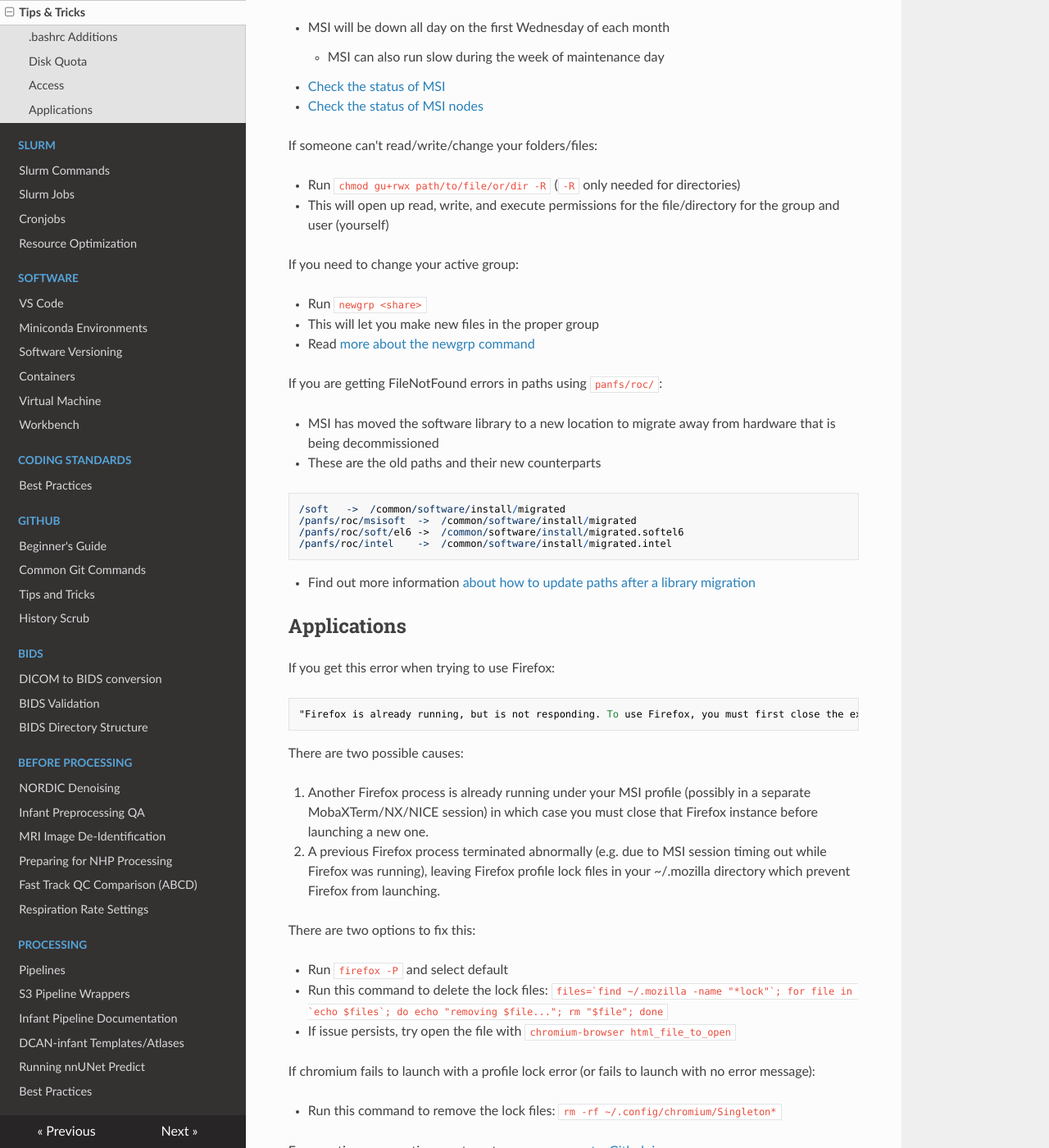
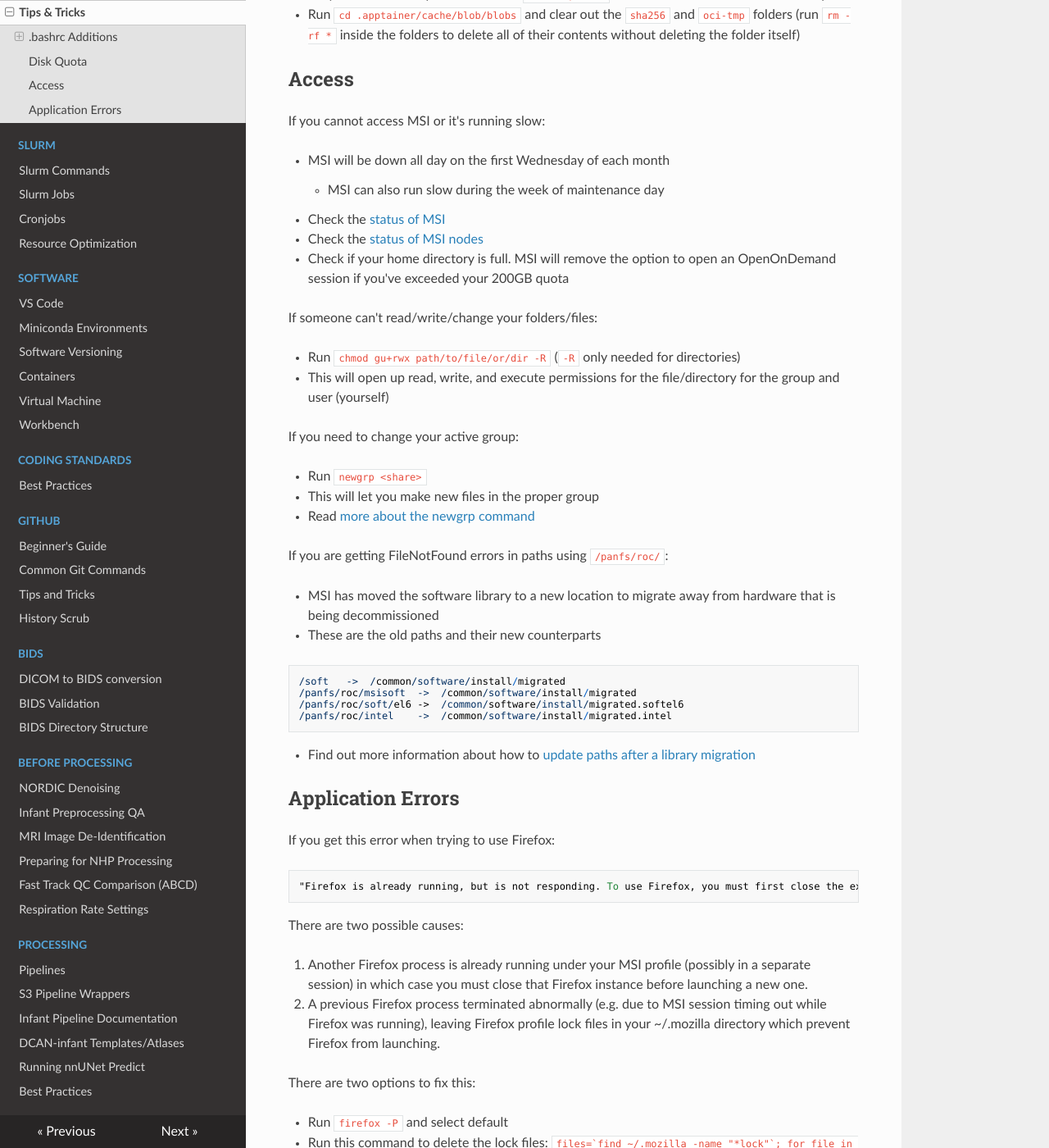
Before and after one commit to DCAN-Labs/cdni-brain, an MkDocs documentation site: the page built from docs/roadblocks.md, in a window 1280 px wide and 1400 px high, scrolled down 3454 px. Shown: the whole window at 82% size. Built offline with MkDocs 1.6.1, drawn with Linux system fonts in a browser that asks for light colours; nearby versions of some CDN libraries; some of the changed text lies outside the part shown.

Commit message:
formatting updates

````diff
--- a/docs/roadblocks.md
+++ b/docs/roadblocks.md
@@ -1,6 +1,6 @@
 # MSI Tips and Tricks
 
-This page will detail some tips for working on MSI, common roadblocks encountered on MSI and how to fix them.
+This page will detail some tips for working on MSI, common roadblocks encountered on MSI, and how to fix them.
 
 If you are experiencing errors/issues with general usage or Slurm, contact the MSI help desk (help@msi.umn.edu). If you're having issues that aren't detailed here, post a question in the `help-computing` channel on Slack.
 
@@ -165,13 +168,13 @@ If the group is full:
 
 * If you know you have a large folder, consider moving data to the [s3](s3.md)
 
-* If you are running into space issues but can't tell where they are coming from:
+If you are running into space issues but can't tell where they are coming from:
 
-    * Open a new terminal and type `ls -al` to see all hidden files in your home directory
+   * Open a new terminal and type `ls -al` to see all hidden files in your home directory
 
-    * Do you see a lot of ".proc-" files? Run `rm -r .proc-*` to delete all files that start with that prefix
+   * Do you see a lot of ".proc-" files? Run `rm -r .proc-*` to delete all files that start with that prefix
 
-    * Run `cd .apptainer/cache/blob/blobs` and clear out the `sha256` and `oci-tmp` folders (run `rm -rf *` inside the folders to delete all of their contents without deleting the folder itself)
+   * Run `cd .apptainer/cache/blob/blobs` and clear out the `sha256` and `oci-tmp` folders (run `rm -rf *` inside the folders to delete all of their contents without deleting the folder itself)
 
 ## Access
 
@@ -181,9 +184,11 @@ If you cannot access MSI or it's running slow:
 
     * MSI can also run slow during the week of maintenance day
 
-* [Check the status of MSI](https://status.msi.umn.edu/)
+* Check the [status of MSI](https://status.msi.umn.edu/)
 
-* [Check the status of MSI nodes](https://download.genomics.umn.edu/website/slurmnodes/index.html)
+* Check the [status of MSI nodes](https://download.genomics.umn.edu/website/slurmnodes/index.html)
+
+* Check if your home directory is full. MSI will remove the option to open an OpenOnDemand session if you've exceeded your 200GB quota
 
 If someone can't read/write/change your folders/files:
 
@@ -199,7 +204,7 @@ If you need to change your active group:
 
 * Read [more about the newgrp command](https://opensource.com/article/19/9/linux-chgrp-and-newgrp-commands#:~:text=The%20newgrp%20command%20allows%20a%20user%20to%20override,all%20files%20must%20have%20the%20same%20group%20ownership.)
 
-If you are getting FileNotFound errors in paths using `panfs/roc/`:
+If you are getting FileNotFound errors in paths using `/panfs/roc/`:
 
 * MSI has moved the software library to a new location to migrate away from hardware that is being decommissioned
 
@@ -212,9 +217,9 @@ If you are getting FileNotFound errors in paths using `panfs/roc/`:
 /panfs/roc/intel	->  /common/software/install/migrated.intel
 ```
 
-* Find out more information [about how to update paths after a library migration](https://www.msi.umn.edu/support/faq/how-do-i-update-my-workflow-after-software-library-migration)
+* Find out more information about how to [update paths after a library migration](https://www.msi.umn.edu/support/faq/how-do-i-update-my-workflow-after-software-library-migration)
 
-## Applications
+## Application Errors
 
 If you get this error when trying to use Firefox:
 
@@ -222,7 +227,7 @@ If you get this error when trying to use Firefox:
 
 There are two possible causes:
 
-1. Another Firefox process is already running under your MSI profile (possibly in a separate MobaXTerm/NX/NICE session) in which case you must close that Firefox instance before launching a new one.
+1. Another Firefox process is already running under your MSI profile (possibly in a separate session) in which case you must close that Firefox instance before launching a new one.
 
 2. A previous Firefox process terminated abnormally (e.g. due to MSI session timing out while Firefox was running), leaving Firefox profile lock files in your ~/.mozilla directory which prevent Firefox from launching.
 
````
Also changed, not shown: other parts of docs/roadblocks.md (+3 -0 lines).
